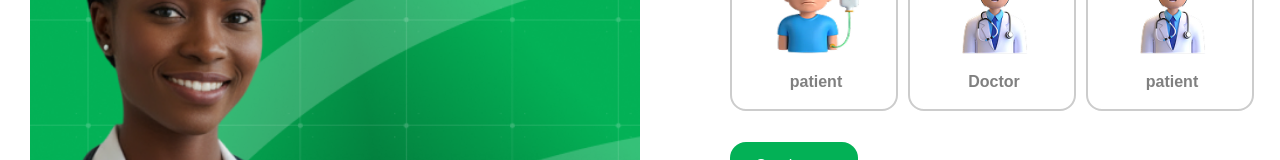
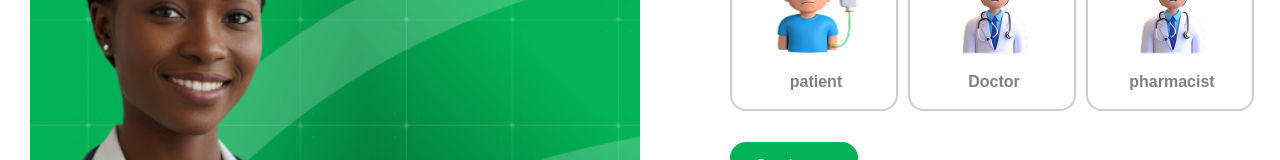
Before and after one commit to greydev28/Veriscript, a Next.js app: page /dashboard in a window 1280 px wide. Shown: the part 473-633 px from the top of the page. Built offline with nearby package versions, Linux system fonts and the light colour scheme.

Commit message:
making some correction in on the array naming

```diff
--- a/src/app/dashboard/page.tsx
+++ b/src/app/dashboard/page.tsx
@@ -5,7 +5,7 @@ export default function Dashboard() {
   const details = [
     { id: 1, image: "/patient.png", title: "patient" },
     { id: 2, image: "/pharmacist.png", title: "Doctor" },
-    { id: 3, image: "/pharmacist.png", title: "patient" },
+    { id: 3, image: "/pharmacist.png", title: "pharmacist" },
   ];
 
   const [selected, setSelected] = useState<null | number>(null);
```
